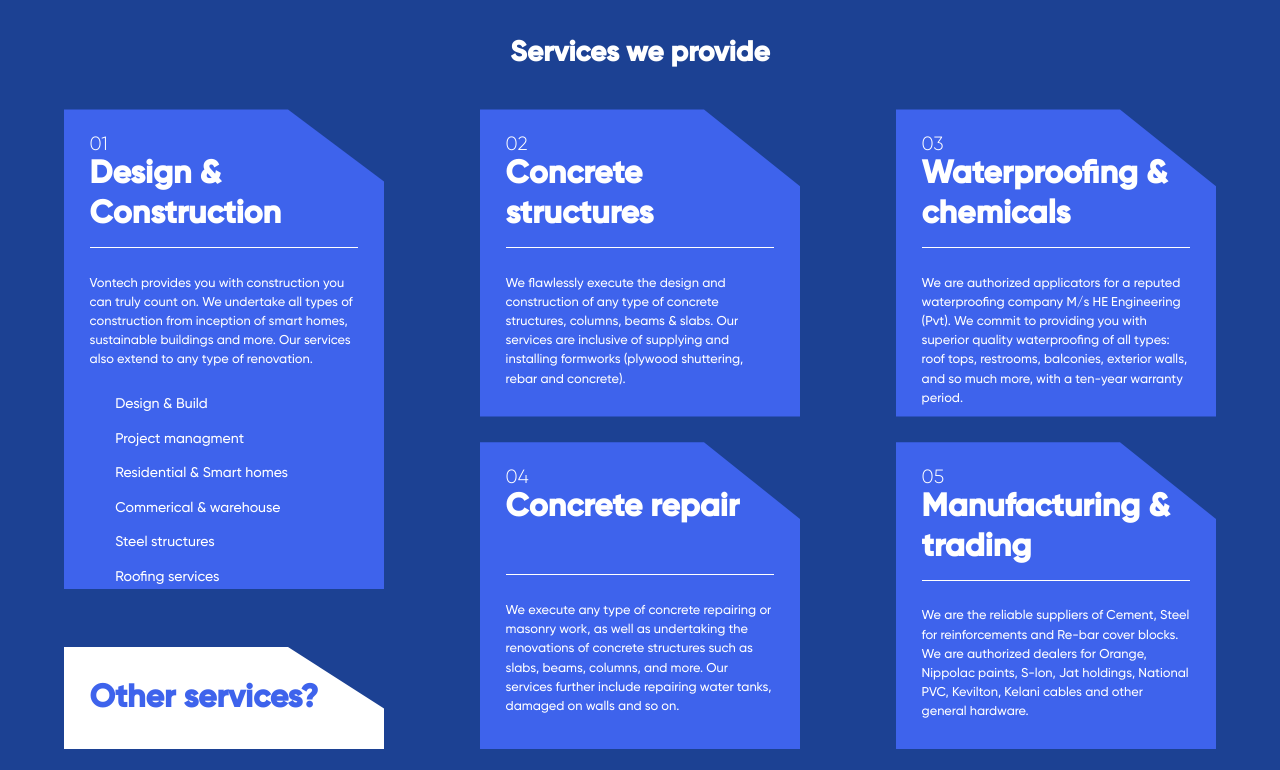
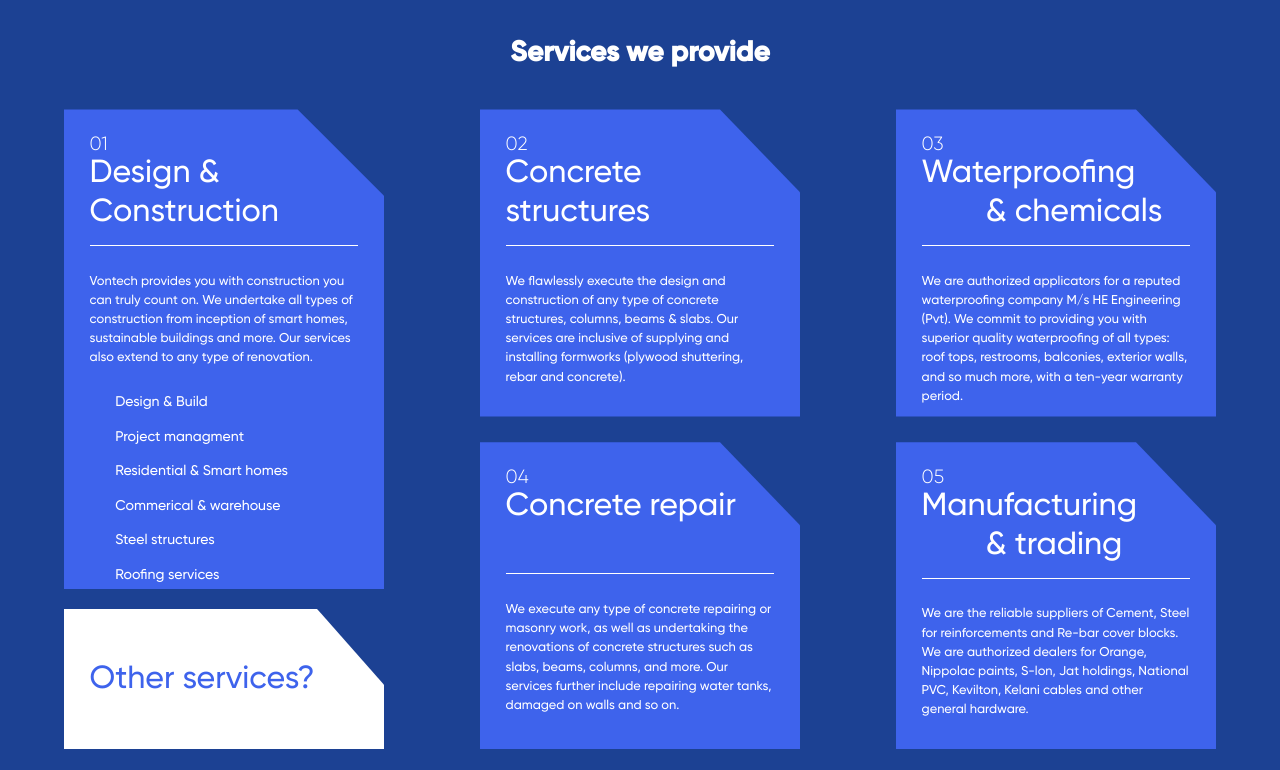
Before and after one commit to Omiga-Developers/Vontech, a React (Create React App) app: page / in a window 1280 px wide. Shown: the part 730-1500 px from the top of the page. Built offline with nearby package versions, Linux system fonts and the light colour scheme.

Commit message:
fixed some angle problems

```diff
--- a/src/pages/HomePage/components/ServicesProvided/AngleCard.tsx
+++ b/src/pages/HomePage/components/ServicesProvided/AngleCard.tsx
@@ -85,7 +85,7 @@ const Container = styled.div<ContainerProps> `
     }
 
     padding: 2vw;
-    clip-path: polygon(0 0, 70% 0%, 100% 25%, 100% 100%, 70% 100%, 30% 100%, 0 100%, 0% 30%);
+    clip-path: polygon(0 0, 75% 0, 100% 27%, 100% 70%, 100% 100%, 30% 100%, 0 100%, 0% 30%);
     background-color: #3E63EC;
     color: white;
     width: 25vw;
@@ -101,7 +101,8 @@ const Container = styled.div<ContainerProps> `
         }
 
         > h1 {
-            font-family: Gilroy-Bold;
+            font-family: Gilroy-Medium;
+            font-weight: normal;
         }
     }
 
@@ -115,7 +116,7 @@ const Container = styled.div<ContainerProps> `
 
     ${({ isFirst }) => (
         isFirst && `
-            clip-path: polygon(0 0, 70% 0%, 100% 15%, 100% 100%, 70% 100%, 30% 100%, 0 100%, 0% 30%);
+            clip-path: polygon(0 0, 73% 0, 100% 18%, 100% 70%, 100% 100%, 30% 100%, 0 100%, 0% 30%);
             height: 37.5vw;
         `
     )}
@@ -136,10 +137,12 @@ const Container = styled.div<ContainerProps> `
 
     ${({ isOtherServices }) => (
         isOtherServices && `
-            clip-path: polygon(0 0, 70% 0%, 100% 60%, 100% 100%, 70% 100%, 30% 100%, 0 100%, 0% 30%);
+        clip-path: polygon(0 0, 79% 0, 100% 54%, 100% 70%, 100% 100%, 30% 100%, 0 100%, 0% 30%);
+
             background-color: white;
             color: #3E63EC;
             display: flex;
+            height: 11vw;
             align-items: center;
 
             > div:first-child {
--- a/src/pages/HomePage/components/ServicesProvided/ServicesProvided.tsx
+++ b/src/pages/HomePage/components/ServicesProvided/ServicesProvided.tsx
@@ -60,7 +60,7 @@ const ServicesProvided = () => {
                         <AngleCard
                             isCommon={true}
                             stringId="03"
-                            title="Waterproofing & chemicals"
+                            title="Waterproofing &nbsp;&nbsp;&nbsp;&nbsp;&nbsp;&nbsp;&nbsp; & chemicals"
                             paragraph="We are authorized applicators for a
                                 reputed waterproofing company M/s
                                 HE Engineering (Pvt). We commit to
@@ -74,7 +74,7 @@ const ServicesProvided = () => {
                         <AngleCard
                             isCommon={true}
                             stringId="05"
-                            title="Manufacturing & trading"
+                            title="Manufacturing &nbsp;&nbsp;&nbsp;&nbsp;&nbsp;&nbsp;&nbsp; & trading"
                             paragraph="We are the reliable suppliers of
                                 Cement, Steel for reinforcements and
                                 Re-bar cover blocks. We are
```
